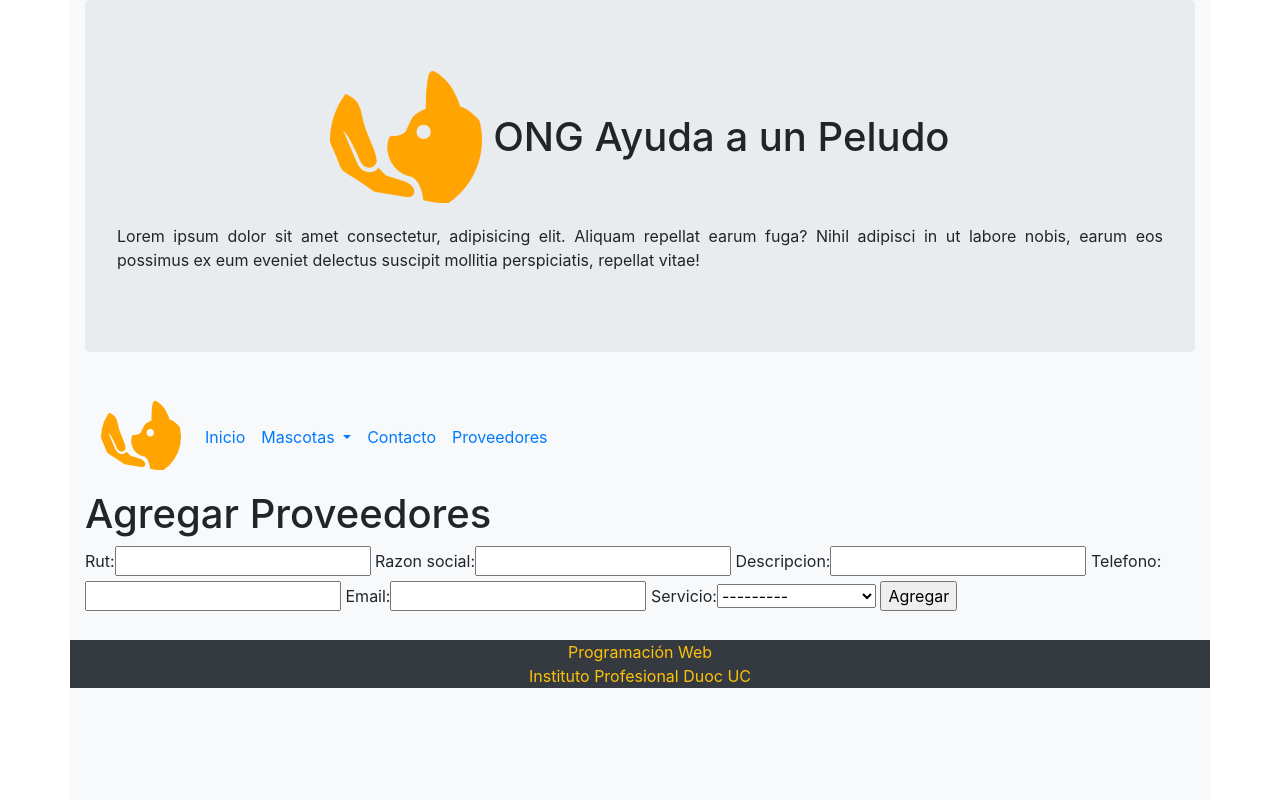
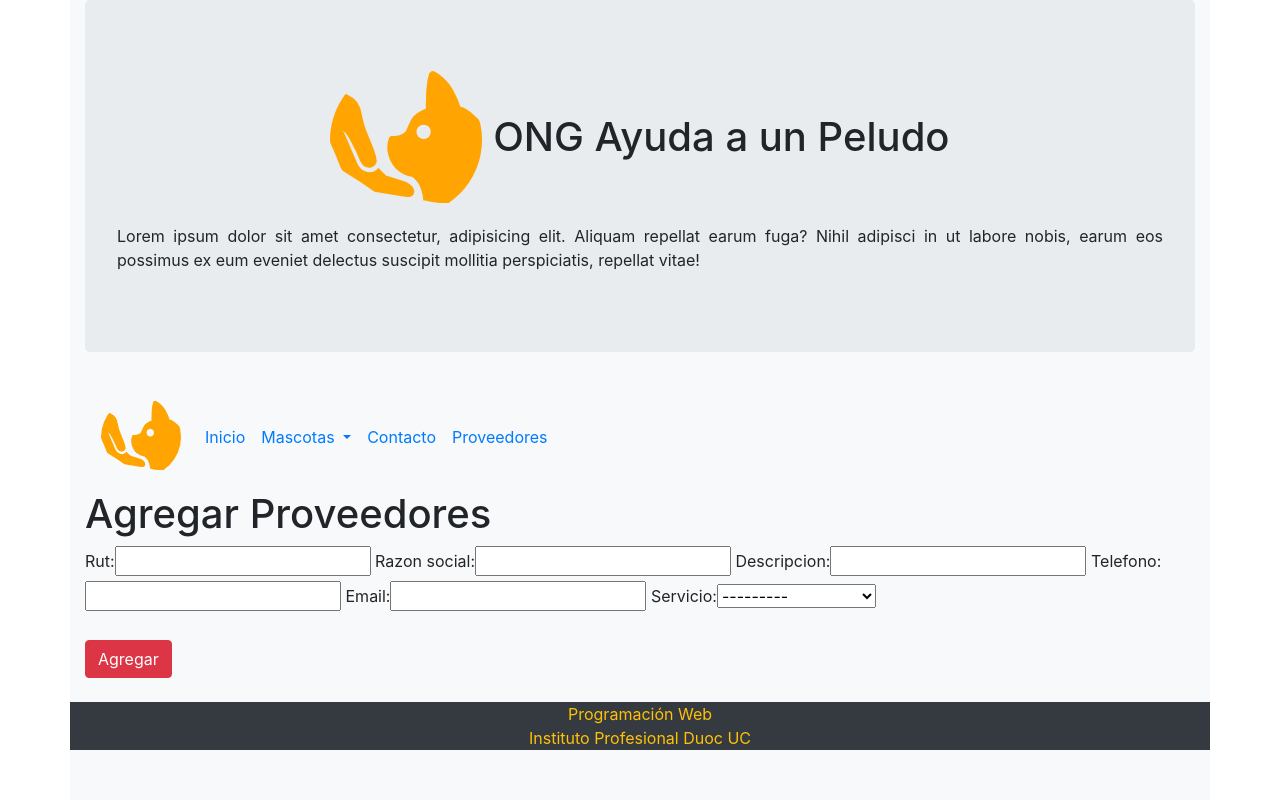
Before and after one commit to KevinPazSanchez/Evaluacion-3, a Django app: page /agregar/ in a window 1280 px wide. Run offline with Django 3.2, Linux system fonts and the light colour scheme; data comes from the database, SQL or seed files in the repository; both versions use the stored data as it was after the commit; some libraries are stand-ins or nearby versions.

Commit message:
Se sube formato en boton agregar de la pagina agregar_proveedores.html

```diff
--- a/Testdjango/core/templates/core/agregar_proveedores.html
+++ b/Testdjango/core/templates/core/agregar_proveedores.html
@@ -64,8 +64,9 @@
         <form action="" method="POST">
             {% csrf_token %}
             {{form}}
+            <br> <br>
 
-            <input type="submit" value="Agregar" />
+            <input type="submit" class="btn btn-danger" value="Agregar" />
 
         </form>
 
```
Also changed, not shown: Testdjango/db.sqlite3.
